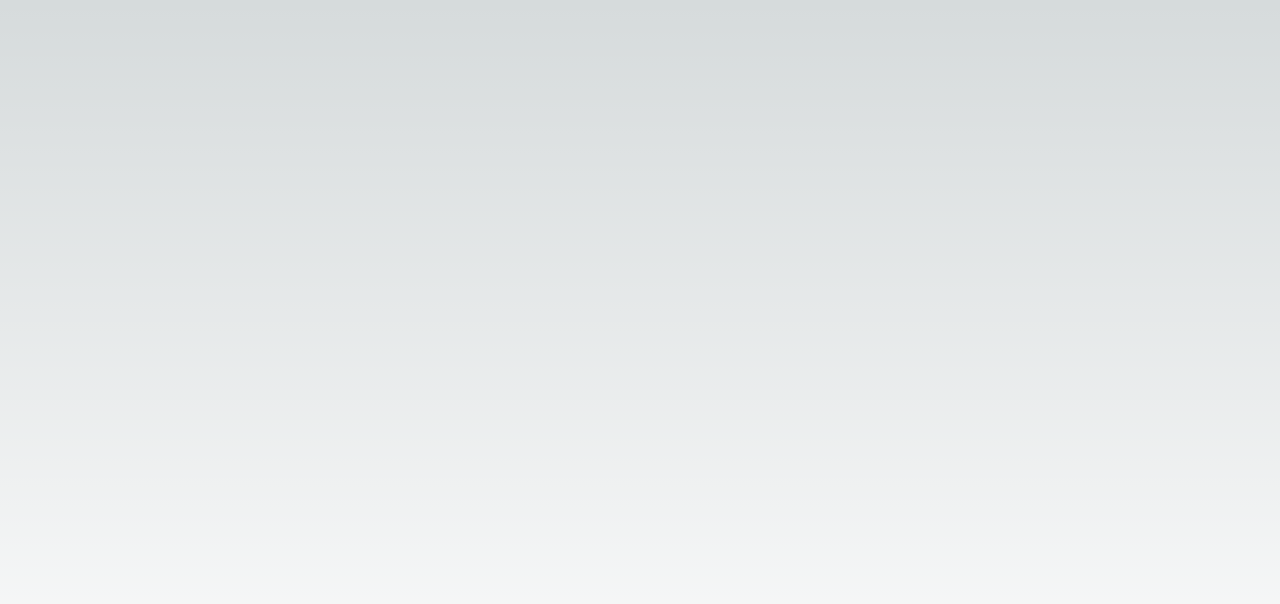
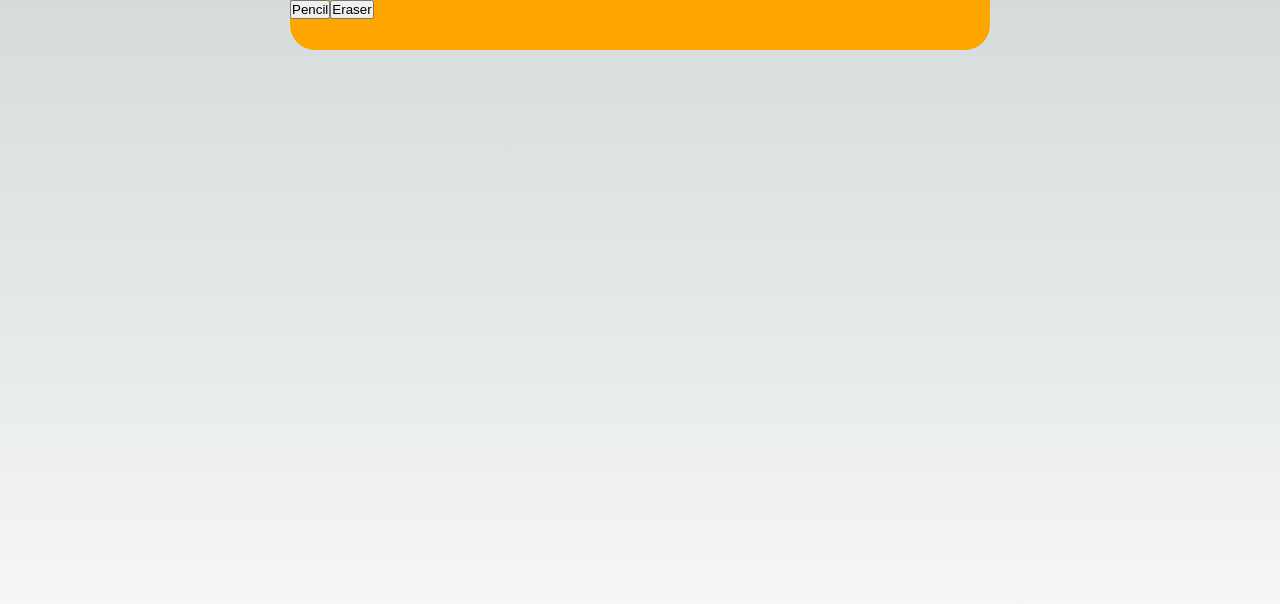
Before and after one commit to dendycodes/PaintPad, a Next.js app: page / in a window 1280 px wide. Shown: the top 604 px of the page. Built offline with nearby package versions, Linux system fonts and the light colour scheme.

Commit message:
implemented pencil and eraser

```diff
--- a/src/app/core/BlackboardCore.tsx
+++ b/src/app/core/BlackboardCore.tsx
@@ -8,7 +8,7 @@ import { lineDrawer, tools } from "../tools";
 const BlackboardCore = () => {
   const stageRef = useRef(null);
   const [stage, setStage] = useState<Stage>();
-  const [selected_tool, selectTool] = useState<ITool>(tools.pencil);
+  const [selected_tool, selectTool] = useState<ITool>();
 
   useEffect(() => {
     if (stageRef.current) {
@@ -24,21 +24,48 @@ const BlackboardCore = () => {
     }
   }, [stageRef]);
 
+  useEffect(() => {
     switch (selected_tool?.tool) {
       case "pencil": {
         if (stage) {
           lineDrawer(stage, "brush");
           stage.container().style.cursor = tools.pencil.cursor;
         }
+        break;
       }
       case "eraser": {
         if (stage) {
           lineDrawer(stage, "");
           stage.container().style.cursor = tools.eraser.cursor;
         }
+        break;
       }
     }
+  }, [selected_tool]);
 
-  return <div ref={stageRef}></div>;
+  return (
+    <div
+      style={{
+        display: "flex",
+        alignItems: "flex-start",
+        justifyContent: "center"
+      }}
+    >
+      <div
+        style={{
+          position: "absolute",
+          width: "700px",
+          height: "50px",
+          backgroundColor: "orange",
+          borderRadius: "0  0  25px 25px",
+          zIndex: 99999
+        }}
+      >
+        <button onClick={() => selectTool(tools.pencil)}>Pencil</button>
+        <button onClick={() => selectTool(tools.eraser)}>Eraser</button>
+      </div>
+      <div ref={stageRef}></div>
+    </div>
+  );
 };
 export default BlackboardCore;
--- a/src/app/tools/middleware/Pen/PenTool.ts
+++ b/src/app/tools/middleware/Pen/PenTool.ts
@@ -3,8 +3,9 @@ import { Line } from "konva/lib/shapes/Line";
 import { Stage } from "konva/lib/Stage";
 
 export const lineDrawer = (stage: Stage, mode: string) => {
+  console.log(mode);
   var isPaint = false;
-  var mode = "brush";
+  var mode = mode;
   var lastLine: Line;
   const layer: Layer = stage.findOne("#mainLayer");
 
@@ -14,7 +15,7 @@ export const lineDrawer = (stage: Stage, mode: string) => {
 
     lastLine = new Line({
       stroke: "white",
-      strokeWidth: 5,
+      strokeWidth: 10,
       globalCompositeOperation:
         mode === "brush" ? "source-over" : "destination-out",
       lineCap: "round",
@@ -33,7 +34,6 @@ export const lineDrawer = (stage: Stage, mode: string) => {
       return;
     }
 
-    // prevent scrolling on touch devices
     e.evt.preventDefault();
     const pos = stage.getRelativePointerPosition();
     var newPoints = lastLine.points().concat([pos.x, pos.y]);
```
Lines whose indentation alone changed are shown as unchanged.
